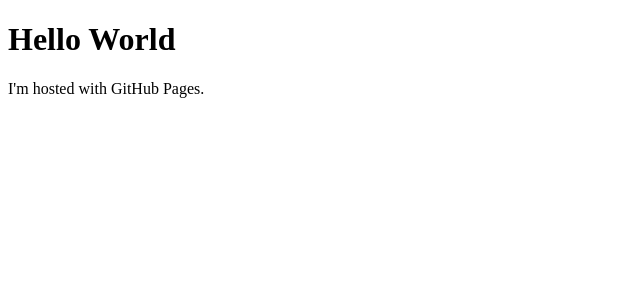
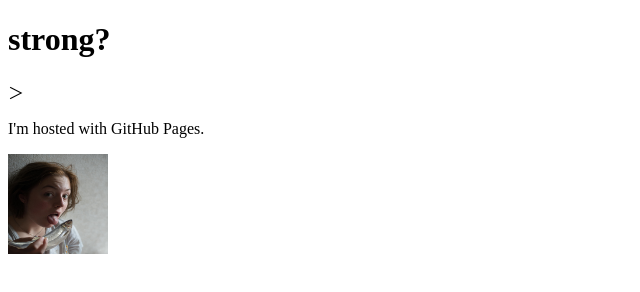
Before and after one commit to kasperii/kasperii.github.io, a plain HTML site: page index.html in a window 1280 px wide. Shown: the whole page, without its empty margins (0-640 px from the left). Drawn offline with Linux system fonts and the light colour scheme.

Commit message:
first bild
100 gun 100 bild, kommer se fult ut haha

```diff
--- a/index.html
+++ b/index.html
@@ -1,7 +1,8 @@
 <!DOCTYPE html>
 <html>
 <body>
-<h1>Hello World</h1>
+<h1><strong>strong?</strong></h1>＞
 <p>I'm hosted with GitHub Pages.</p>
+<img src="./img/astridfisk.png" style="width: 100px; height: 100px">
 </body>
 </html>
```
Also changed, not shown: img/astridfisk.png (added).
